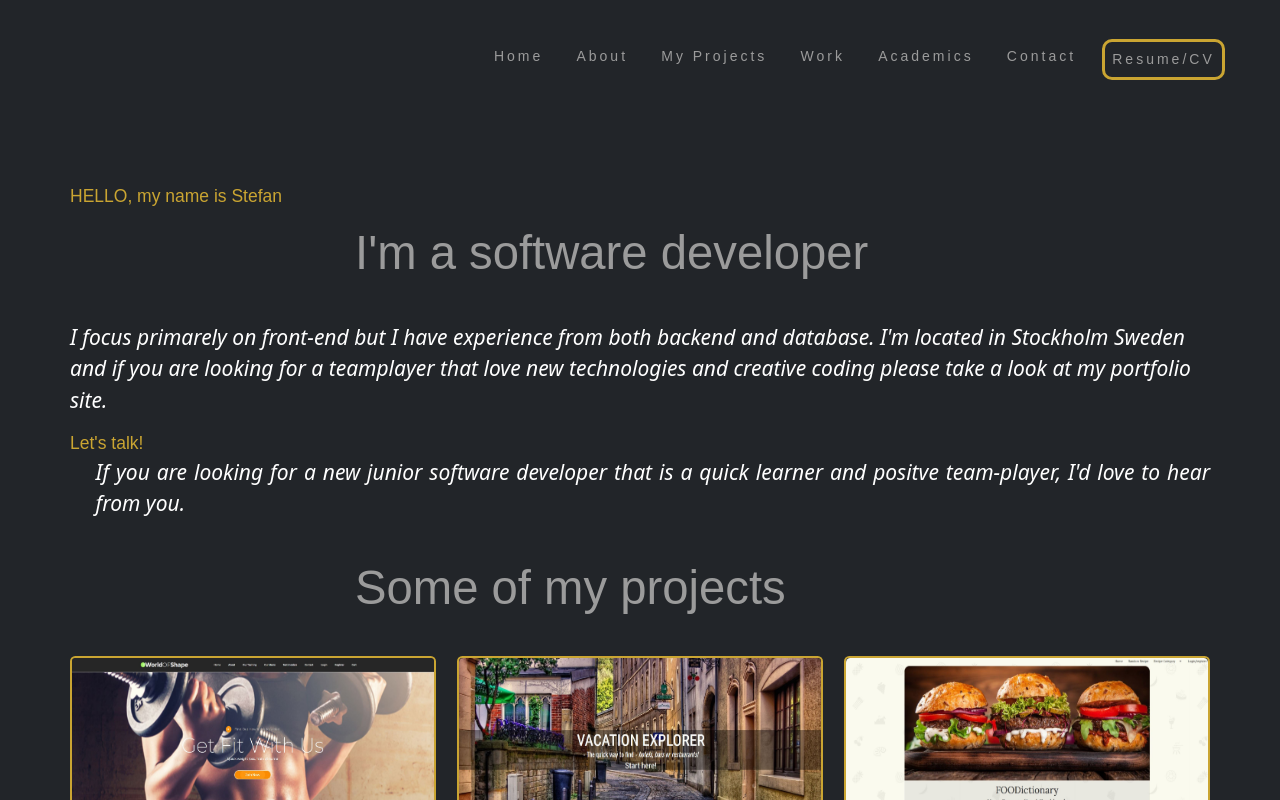
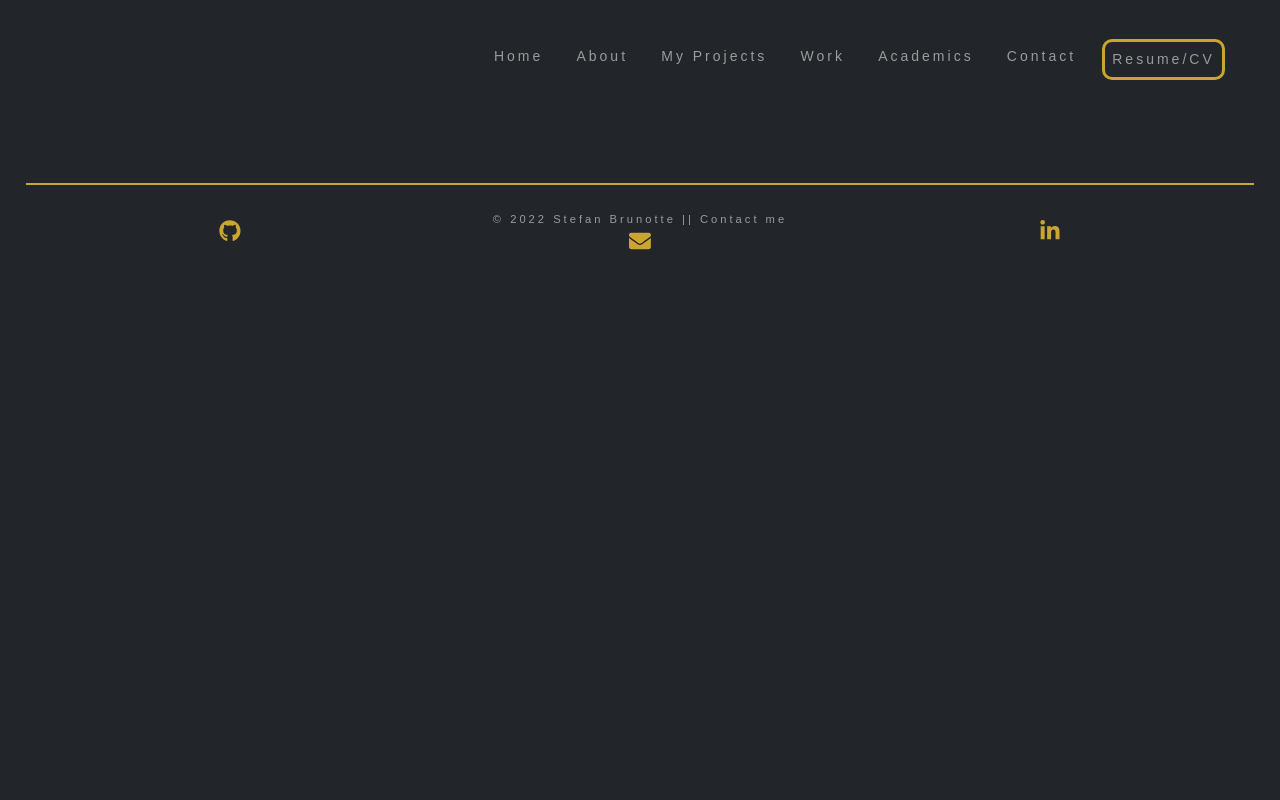
Before and after one commit to MrBrunotte/stefanbrunotteportfolio, a React (Create React App) app: page / in a window 1280 px wide. Shown: the top 800 px of the page. Built offline with nearby package versions, Linux system fonts and the light colour scheme; a web font is replaced by a local one.

Commit message:
Change to exact path

```diff
--- a/src/App.js
+++ b/src/App.js
@@ -26,7 +26,7 @@
 
 
     <Routes>
-      <Route path="/" element={<Landingpage />} />
+      <Route exact path="/portfolio-sb" element={<Landingpage />} />
       <Route path="/about" element={<About />} />
       <Route path="/projects" element={<MyProjects />} />
       <Route path="/work" element={<Work />} />
```
